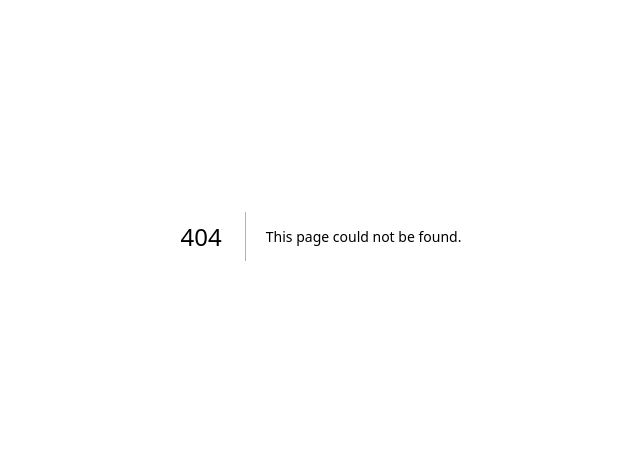
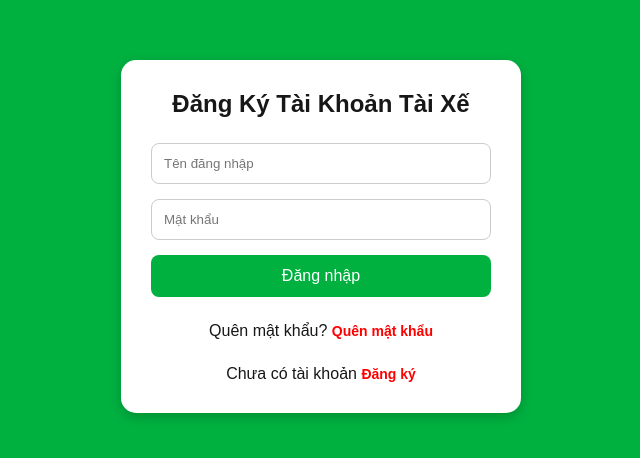
Before and after one commit to VuseKaylous/Steve-Jobless, a Next.js app: page /driver/login in a window 1280 px wide. Before the commit this address had no page. Shown: the part 164-622 px from the top of the page, without its empty margins (319-959 px from the left). Built offline with nearby package versions, Linux system fonts and the light colour scheme.

Commit message:
Test-new-idea

```diff
--- /dev/null
+++ b/src/app/driver/forgot-password/ForgetPassword.module.css
@@ -0,0 +1,57 @@
+.container {
+    background-color: #00B140;
+    height: 100vh;
+    display: flex;
+    justify-content: center;
+    align-items: center;
+  }
+
+  .formContainer {
+    width: 400px;
+    background-color: white;
+    padding: 30px;
+    border-radius: 15px;
+    box-shadow: 0 4px 12px rgba(0, 0, 0, 0.2);
+  }
+
+  .header {
+    text-align: center;
+    font-weight: bold;
+    margin-bottom: 25px;
+    font-size: 24px;
+    font-family: Arial, sans-serif;
+  }
+
+  .inputField {
+    width: 100%;
+    padding: 12px;
+    border-radius: 8px;
+    border: 1px solid #ccc;
+    font-family: Arial, sans-serif;
+    margin-bottom: 15px;
+  }
+
+  .submitButton {
+    width: 100%;
+    padding: 12px;
+    background-color: #00B140;
+    color: white;
+    border-radius: 8px;
+    border: none;
+    cursor: pointer;
+    font-size: 16px;
+    font-family: Arial, sans-serif;
+  }
+
+  .linkContainer {
+    text-align: center;
+    margin-top: 25px;
+  }
+
+  .link {
+    color: red;
+    text-decoration: none;
+    font-weight: bold;
+    font-size: 14px;
+    font-family: Arial, sans-serif;
+  }
--- /dev/null
+++ b/src/app/driver/login/LoginPage.module.css
@@ -0,0 +1,57 @@
+.container {
+    background-color: #00B140;
+    height: 100vh;
+    display: flex;
+    justify-content: center;
+    align-items: center;
+  }
+
+  .formContainer {
+    width: 400px;
+    background-color: white;
+    padding: 30px;
+    border-radius: 15px;
+    box-shadow: 0 4px 12px rgba(0, 0, 0, 0.2);
+  }
+
+  .header {
+    text-align: center;
+    font-weight: bold;
+    margin-bottom: 25px;
+    font-size: 24px;
+    font-family: Arial, sans-serif;
+  }
+
+  .inputField {
+    width: 100%;
+    padding: 12px;
+    border-radius: 8px;
+    border: 1px solid #ccc;
+    font-family: Arial, sans-serif;
+    margin-bottom: 15px;
+  }
+
+  .submitButton {
+    width: 100%;
+    padding: 12px;
+    background-color: #00B140;
+    color: white;
+    border-radius: 8px;
+    border: none;
+    cursor: pointer;
+    font-size: 16px;
+    font-family: Arial, sans-serif;
+  }
+
+  .linkContainer {
+    text-align: center;
+    margin-top: 25px;
+  }
+
+  .link {
+    color: red;
+    text-decoration: none;
+    font-weight: bold;
+    font-size: 14px;
+    font-family: Arial, sans-serif;
+  }
--- /dev/null
+++ b/src/app/driver/login/page.js
@@ -0,0 +1,32 @@
+import React from "react";
+import Link from "next/link";
+import styles from "./LoginPage.module.css";
+
+const RegisterPage = () => {
+  return (
+    <div className={styles.container}>
+      <div className={styles.formContainer}>
+        <h1 className={styles.header}>Đăng Ký Tài Khoản Tài Xế</h1>
+        <form>
+          <input type="text" placeholder="Tên đăng nhập" className={styles.inputField} />
+          <input type="password" placeholder="Mật khẩu" className={styles.inputField} />
+          <button type="submit" className={styles.submitButton}>Đăng nhập</button>
+        </form>
+        <div className={styles.linkContainer}>
+          <span>Quên mật khẩu? </span>
+          <Link href="/driver/forgot-password" legacyBehavior>
+            <a className={styles.link}>Quên mật khẩu</a>
+          </Link>
+        </div>
+        <div className={styles.linkContainer}>
+          <span>Chưa có tài khoản </span>
+          <Link href="/driver/signup" legacyBehavior>
+            <a className={styles.link}>Đăng ký</a>
+          </Link>
+        </div>
+      </div>
+    </div>
+  );
+};
+
+export default RegisterPage;
--- /dev/null
+++ b/src/app/driver/signup/RegisterPage.module.css
@@ -0,0 +1,57 @@
+.container {
+    background-color: #00B140;
+    height: 100vh;
+    display: flex;
+    justify-content: center;
+    align-items: center;
+  }
+
+  .formContainer {
+    width: 400px;
+    background-color: white;
+    padding: 30px;
+    border-radius: 15px;
+    box-shadow: 0 4px 12px rgba(0, 0, 0, 0.2);
+  }
+
+  .header {
+    text-align: center;
+    font-weight: bold;
+    margin-bottom: 25px;
+    font-size: 24px;
+    font-family: Arial, sans-serif;
+  }
+
+  .inputField {
+    width: 100%;
+    padding: 12px;
+    border-radius: 8px;
+    border: 1px solid #ccc;
+    font-family: Arial, sans-serif;
+    margin-bottom: 15px;
+  }
+
+  .submitButton {
+    width: 100%;
+    padding: 12px;
+    background-color: #00B140;
+    color: white;
+    border-radius: 8px;
+    border: none;
+    cursor: pointer;
+    font-size: 16px;
+    font-family: Arial, sans-serif;
+  }
+
+  .linkContainer {
+    text-align: center;
+    margin-top: 25px;
+  }
+
+  .link {
+    color: red;
+    text-decoration: none;
+    font-weight: bold;
+    font-size: 14px;
+    font-family: Arial, sans-serif;
+  }
```
Also changed, not shown: src/app/driver/forgot-password/page.js (added, +25 -0 lines), src/app/driver/signup/page.js (added, +30 -0 lines), public/girl.png (added).
